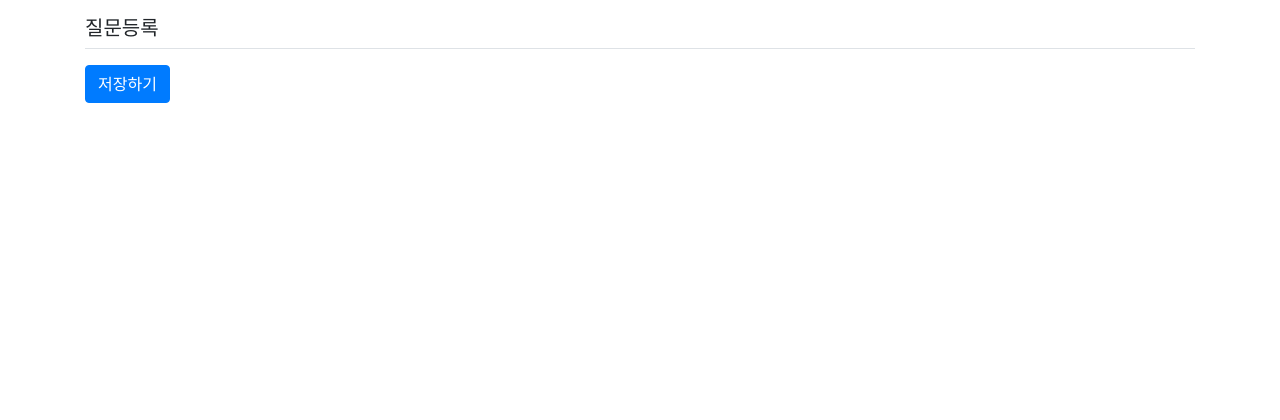
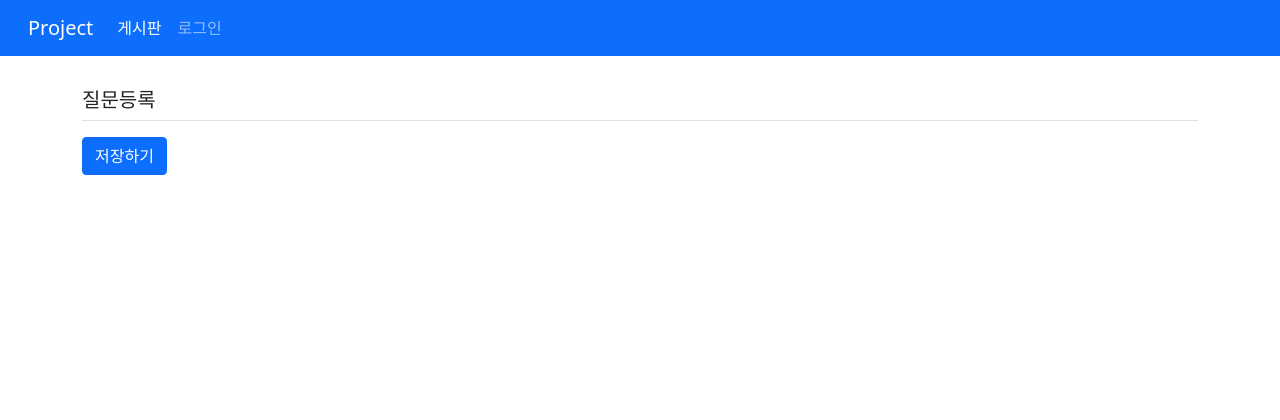
Before and after one commit to leeyongjoo/django-board-project, a Django app: page /board/question/create in a window 1280 px wide. Shown: the top 420 px of the page. Before the commit the page ends 103 px from the top, so only its background shows below. Run offline with Django 3.2, Linux system fonts and the light colour scheme; parts of the project's set-up code (start-up, migrations or seed data) failed here and were passed over; some libraries are stand-ins or nearby versions.

Commit message:
Add navbar

```diff
--- /dev/null
+++ b/static/css/navbar-top-fixed.css
@@ -0,0 +1,5 @@
+/* Show it is fixed to the top */
+body {
+  min-height: 75rem;
+  padding-top: 4.5rem;
+}
--- a/templates/base.html
+++ b/templates/base.html
@@ -8,13 +8,21 @@
     <!-- Bootstrap CSS -->
     <link rel="stylesheet" type="text/css" href="{% static 'css/bootstrap.min.css' %}">
     <!-- custom CSS -->
-    <link rel="stylesheet" type="text/css" href="{% static 'css/style.css' %}">
+    <link href="https://cdn.jsdelivr.net/npm/bootstrap@5.0.2/dist/css/bootstrap.min.css" rel="stylesheet" integrity="sha384-EVSTQN3/azprG1Anm3QDgpJLIm9Nao0Yz1ztcQTwFspd3yD65VohhpuuCOmLASjC" crossorigin="anonymous">
+    <!-- <link rel="stylesheet" type="text/css" href="{% static 'css/style.css' %}"> -->
+    <link href="{% static 'css/navbar-top-fixed.css' %}" rel="stylesheet">
     <title>Hello!</title>
 </head>
 <body>
+
+{% include "navbar.html" %}
+
 <!-- 기본 템플릿 안에 삽입될 내용 Start -->
 {% block content %}
 {% endblock %}
 <!-- 기본 템플릿 안에 삽입될 내용 End -->
+
+<script src="https://cdn.jsdelivr.net/npm/bootstrap@5.0.2/dist/js/bootstrap.bundle.min.js" integrity="sha384-MrcW6ZMFYlzcLA8Nl+NtUVF0sA7MsXsP1UyJoMp4YLEuNSfAP+JcXn/tWtIaxVXM" crossorigin="anonymous"></script>
+
 </body>
 </html>
--- /dev/null
+++ b/templates/navbar.html
@@ -0,0 +1,25 @@
+<!-- navbar -->
+<nav class="navbar navbar-expand-md navbar-dark fixed-top bg-primary">
+  <div class="container-fluid">
+    <a class="navbar-brand" href="{% url 'board:index' %}">Project</a>
+    <button class="navbar-toggler" type="button" data-bs-toggle="collapse" data-bs-target="#navbarCollapse" aria-controls="navbarCollapse" aria-expanded="false" aria-label="Toggle navigation">
+      <span class="navbar-toggler-icon"></span>
+    </button>
+    <div class="collapse navbar-collapse" id="navbarCollapse">
+      <ul class="navbar-nav me-auto mb-2 mb-md-0">
+        <li class="nav-item active">
+          <a class="nav-link" aria-current="page" href="{% url 'board:index' %}">게시판</a>
+        </li>
+        <li class="nav-item">
+          <a class="nav-link" href="#">로그인</a>
+        </li>
+      </ul>
+        <!--
+      <form class="d-flex">
+        <input class="form-control me-2" type="search" placeholder="Search" aria-label="Search">
+        <button class="btn btn-outline-success" type="submit">Search</button>
+      </form>
+      -->
+    </div>
+  </div>
+</nav>
```
